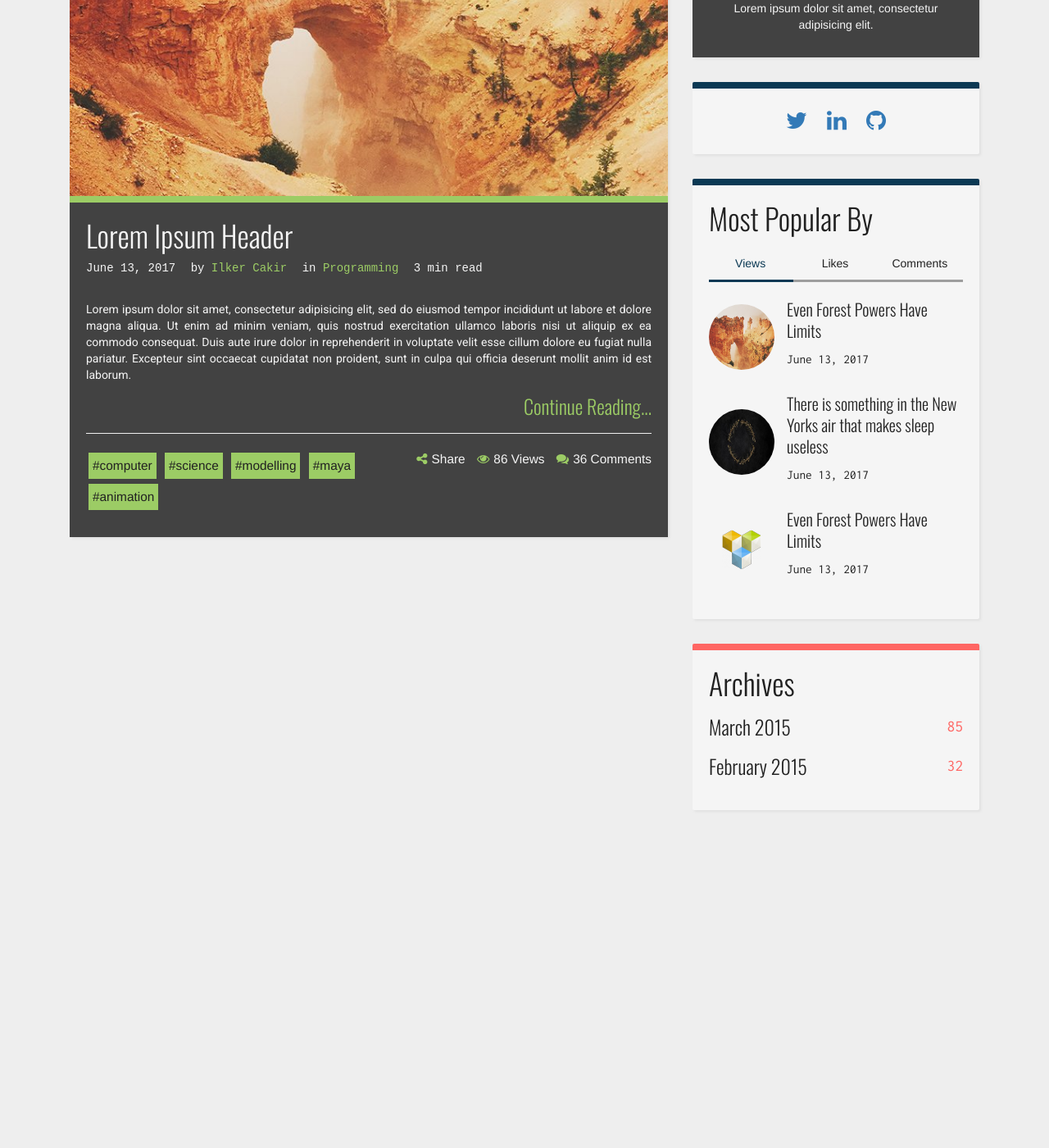
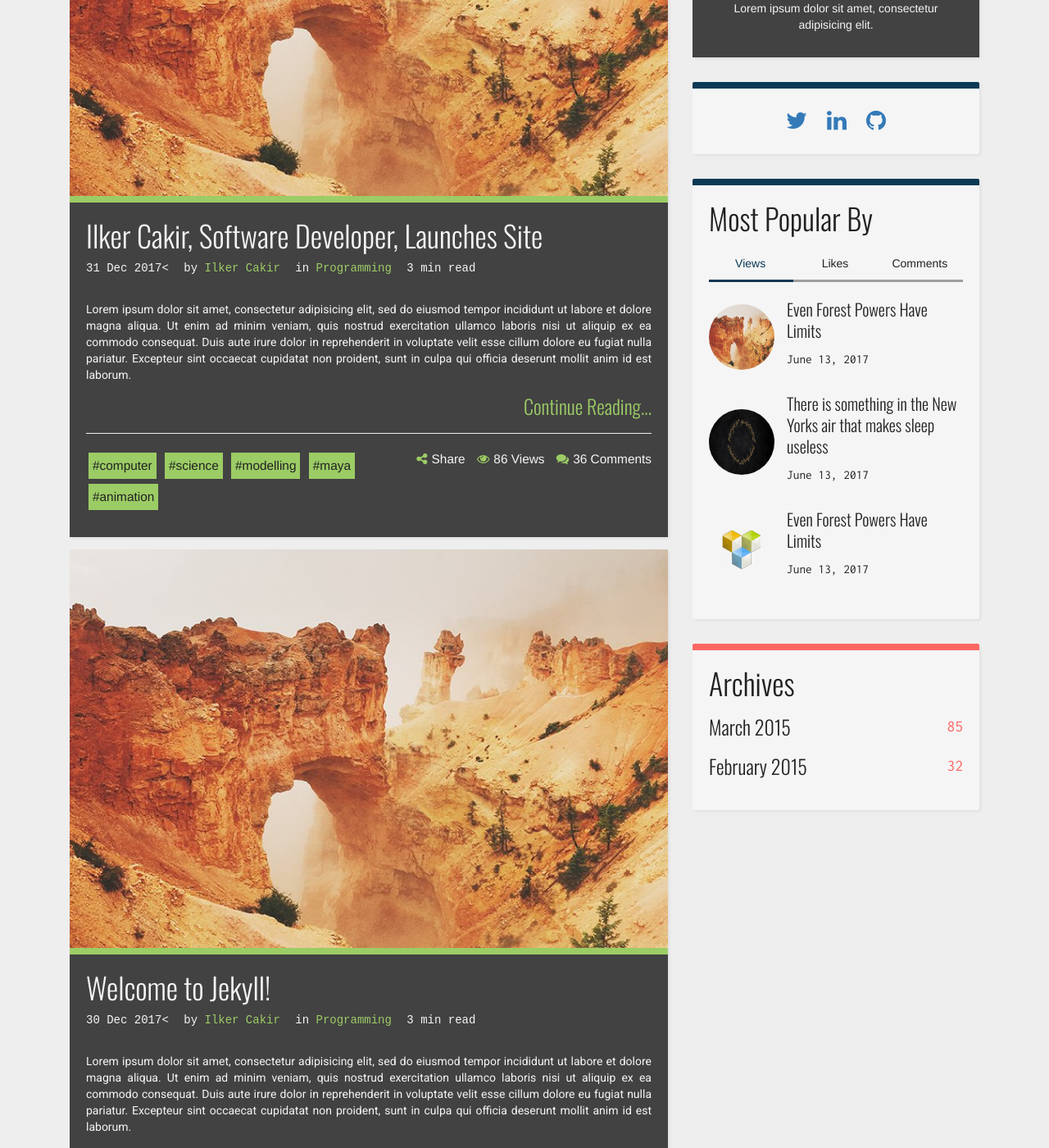
Before and after one commit to cakirilker/cakirilker.github.io, a Jekyll site: the page built from blog/index.html, in a window 1280 px wide and 1400 px high, scrolled down 482 px. Shown: the whole window at 82% size. Built offline with Jekyll 4.4.1, drawn with Linux system fonts in a browser that asks for light colours; some web fonts are replaced; before the commit the page ends 1485 px from its top, so only the background shows below that.

Commit message:
Blog index dummy post integration

```diff
--- a/blog/index.html
+++ b/blog/index.html
@@ -3,14 +3,15 @@ layout: blog
 title: Ilker Cakir's Blog
 ---
 <section class="col-xs-12 col-sm-12 col-md-8 col-lg-8">
+    {% for post in site.posts %}
     <div class="section-one">
         <div class="article-image">
             <img src="/assets/img/article-placeholder.jpg" class="img" />
         </div>
         <div class="inner-section green-border">
-            <h1>Lorem Ipsum Header</h1>
+            <h1>{{post.title}}</h1>
             <div class="info">
-                <div>June 13, 2017</div>
+                <div>{{ post.date | date_to_string }}<</div>
                 <div>by <a href="#" title="#">Ilker Cakir</a></div>
                 <div>in <a href="#" title="#">Programming</a></div>
                 <div>3 min read</div>
@@ -38,6 +39,7 @@ title: Ilker Cakir's Blog
             </div>
         </div>
     </div>
+    {% endfor %}
 </section>
 <aside class="col-xs-12 col-sm-12 col-md-4 col-lg-4">
     <div class="aside-one orange-border col-xs-12 col-sm-12 col-md-12 col-lg-12">
```
